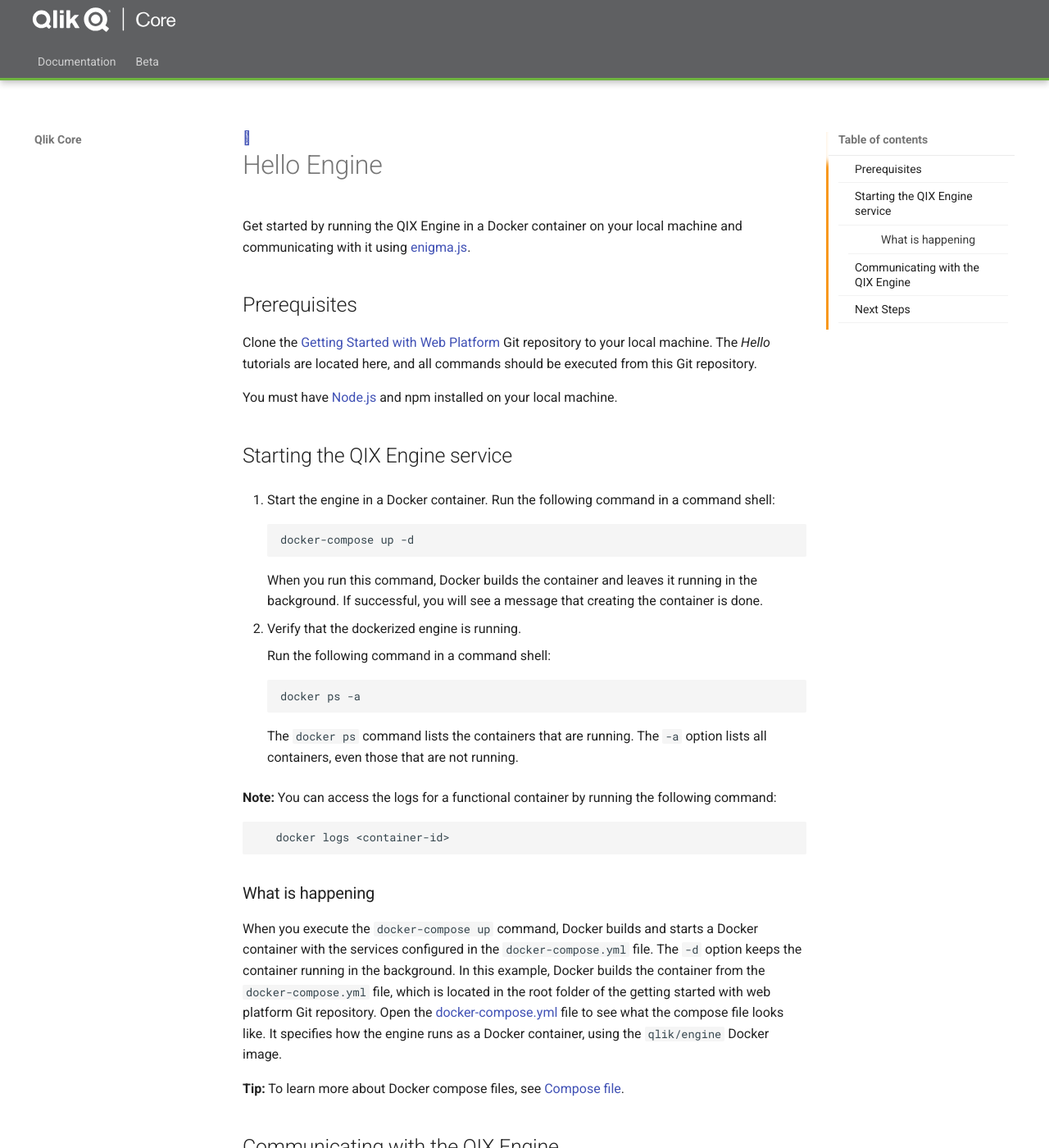
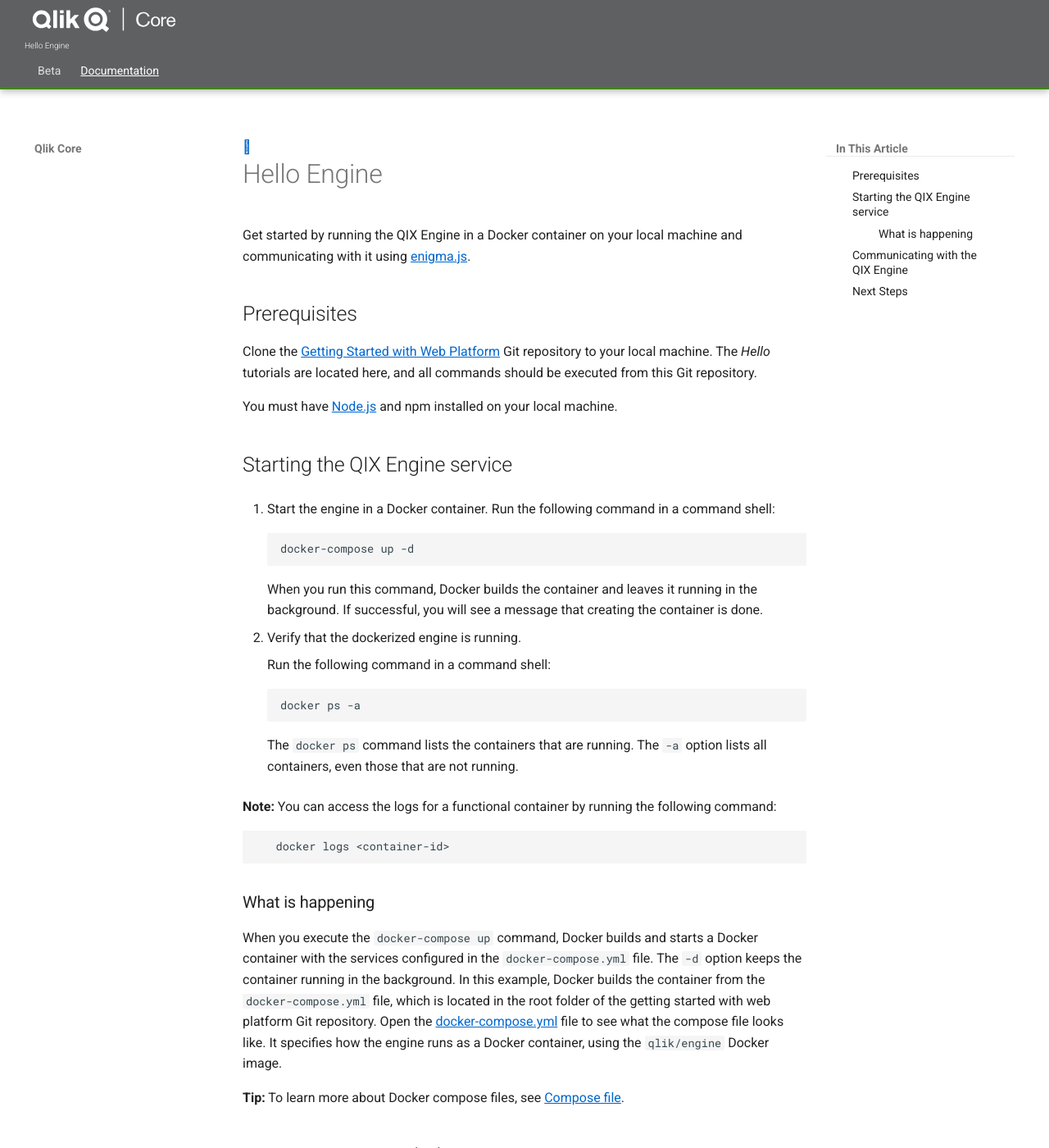
Before and after one commit to qlik-oss/core-website, an MkDocs documentation site: the page built from docs/tutorials/hello-engine.md, in a window 1280 px wide and 1400 px high. Shown: the whole window at 82% size. Built offline with MkDocs 1.6.1 and Material for MkDocs 9.7.7, drawn with Linux system fonts in a browser that asks for light colours; comment, search, counter and statistics services are not loaded; old or Windows-style settings are respelled for this version of MkDocs.

Commit message:
- Updated color scheme to fulfill contrast ratio 4:5:1. - Adjusted table of content title and styling to make it more clear that it belongs to the current article. - Added article title to header upon scroll. - Added beta page as the first link in header.

```diff
--- a/docs/stylesheets/custom-style.css
+++ b/docs/stylesheets/custom-style.css
@@ -1,10 +1,15 @@
+:root {
+  --custom-green: #3D8706;
+  --custom-grey: #5f6062;
+}
+
 .md-header, .md-footer {
-  background: #5f6062;
-  border-bottom: 3px solid #6eb43f;
+  background: var(--custom-grey);
+  border-bottom: 3px solid var(--custom-green);
 }
 
 .md-tabs, .md-footer-nav {
-  background: #5f6062;
+  background: var(--custom-grey);
 }
 
 .md-footer-nav {
@@ -15,20 +20,36 @@
   font-size: 16px;
 }
 
-.md-nav__link:focus, .md-nav__link:hover, .md-typeset a:active, .md-typeset a:hover, .md-nav__link--active,
+.md-typeset a {
+  color: #0066cc;
+  text-decoration: underline;
+}
+
+.md-nav__link:focus, .md-nav__link:hover, .md-nav__link--active,
 .md-typeset h2[id] .headerlink:focus, .md-typeset h2[id]:hover .headerlink:hover, .md-typeset h2[id]:target .headerlink,
 .md-typeset h3[id] .headerlink:focus, .md-typeset h3[id]:hover .headerlink:hover, .md-typeset h3[id]:target .headerlink,
 .md-typeset h4[id] .headerlink:focus, .md-typeset h4[id]:hover .headerlink:hover, .md-typeset h4[id]:target .headerlink {
-  color: #f8981d;
-  font-weight: bold;
+  color: var(--custom-green);
+  text-decoration: underline;
+}
+
+.md-tabs__link {
+  opacity: 0.8;
 }
 
 .md-tabs__link:focus {
+  text-decoration: underline;
+  opacity: 1;
+}
+
+.md-tabs__link--active, .md-tabs__link:hover {
+  text-decoration: underline;
   opacity: 1;
 }
 
 .md-header-nav__topic {
   font-weight: 100;
+  max-width: 30%;
 }
 
 .md-flex__cell--shrink:first-child {
@@ -58,6 +79,10 @@
   padding: 20px 0 40px 0;
 }
 
+.md-icon.md-content__icon {
+  text-decoration: none;
+}
+
 .md-sidebar {
   padding: 33px 0 20px 0;
 }
@@ -67,16 +92,12 @@
 }
 
 .md-sidebar__scrollwrap::-webkit-scrollbar-thumb:hover {
-  background: #f8981d;
+  background: var(--custom-green);
 }
 
 .md-sidebar--secondary .md-nav__title {
-  padding-bottom: 10px;
+  margin-bottom: 10px;
   border-bottom: 1px solid RGBA(0, 0, 0, 0.08);
-}
-
-.md-nav--secondary {
-  border-left: 3px solid #f8981d;
 }
 
 .md-sidebar--secondary .md-nav__item {
@@ -84,31 +105,21 @@
 }
 
 .md-sidebar--secondary .md-nav__link {
-  border-bottom: 1px solid RGBA(0, 0, 0, 0.05);
   margin: 0;
-  padding: 7px 14px 7px 20px;
+  padding: 4px 14px 4px 20px;
 }
 
 .md-sidebar--secondary .md-nav__item .md-nav__item .md-nav__link {
   background: none;
-  color: rgba(0, 0, 0, .77);
-  padding: 8px 14px 8px 40px;
+  padding: 4px 14px 4px 40px;
 }
 
 .md-sidebar--secondary .md-nav__item .md-nav__item .md-nav__link:hover {
-  color: #f8981d;
+  color: var(--custom-green);
 }
 
 .md-sidebar--secondary .md-nav__item .md-nav__item .md-nav__item .md-nav__link {
   padding-left: 60px;
-}
-
-.md-nav__link[data-md-state=blur] {
-  color: rgba(0, 0, 0, .87);
-}
-
-.md-nav__link[data-md-state=blur]:hover {
-  color: #f8981d;
 }
 
 .hidden {
@@ -131,6 +142,7 @@
   max-width: 100%;
   float: none;
   margin: 0 21rem;
+  color: hsla(0,0%,100%,.5);
 }
 
 .md-footer-copyright ul li {
@@ -147,7 +159,7 @@
 
 @media only screen and (max-width: 76.1875em) {
   html .md-nav--primary .md-nav__title--site {
-    background-color: #5f6062;
+    background-color: var(--custom-grey);
   }
 
   html .md-nav--primary .md-nav__title--site .md-nav__button {
@@ -166,7 +178,7 @@
 }
 
 .md-search__input {
-  background-color: #5f6062;
+  background-color: var(--custom-grey);
 }
 
 @media only screen and (max-width: 59.9375em) {
--- a/mkdocs.yml
+++ b/mkdocs.yml
@@ -31,6 +31,7 @@
 
 pages:
   - startpage: index.md
+  - Beta: beta.md
   - Documentation:
     - Home: home.md
     - Getting Started: getting-started.md
@@ -70,4 +71,3 @@
       - Sales: support-and-services/sales.md
       - Technical Support: support-and-services/tech-support.md
       - Training: support-and-services/training.md
-  - Beta: beta.md
--- a/theme/partials/header.html
+++ b/theme/partials/header.html
@@ -53,21 +53,18 @@
           <div class="md-flex__ellipsis md-header-nav__title"
               data-md-component="title">
             {% block site_name %}
-              <!-- {% if config.site_name == page.title %}
+              {% if config.site_name == page.title %}
                 {{ config.site_name }}
               {% else %}
                 <span class="md-header-nav__topic">
-
-                  {{ config.site_name }}
                 </span>
                 <span class="md-header-nav__topic">
                   {{ page.title }}
                 </span>
-              {% endif %} -->
+              {% endif %}
             {% endblock %}
           </div>
         </div>
-
         <!-- Qlik Core customization: Adding tabs to header -->
         {% include "partials/tabs.html" %}
 
--- /dev/null
+++ b/theme/partials/toc.html
@@ -0,0 +1,29 @@
+{% import "partials/language.html" as lang with context %}
+<nav class="md-nav md-nav--secondary">
+  {% set toc_ = page.toc %}
+  {% if toc_ | first is defined and "\x3ch1 id=" in page.content %}
+    {% set toc_ = (toc_ | first).children %}
+  {% endif %}
+  {% if toc_ | first is defined %}
+    <label class="md-nav__title" for="toc">In This Article</label>
+    <ul class="md-nav__list" data-md-scrollfix>
+      {% for toc_item in toc_ %}
+        {% include "partials/toc-item.html" %}
+      {% endfor %}
+      {% if page.meta.source and page.meta.source | length > 0 %}
+        <li class="md-nav__item">
+          <a href="#__source" title="{{ lang.t('meta.source') }}" class="md-nav__link md-nav__link--active">
+            {{ lang.t("meta.source") }}
+          </a>
+        </li>
+      {% endif %}
+      {% if config.extra.disqus and not page.is_homepage %}
+        <li class="md-nav__item">
+          <a href="#__comments" title="{{ lang.t('meta.comments') }}" class="md-nav__link md-nav__link--active">
+            {{ lang.t("meta.comments") }}
+          </a>
+        </li>
+      {% endif %}
+    </ul>
+  {% endif %}
+</nav>
```
